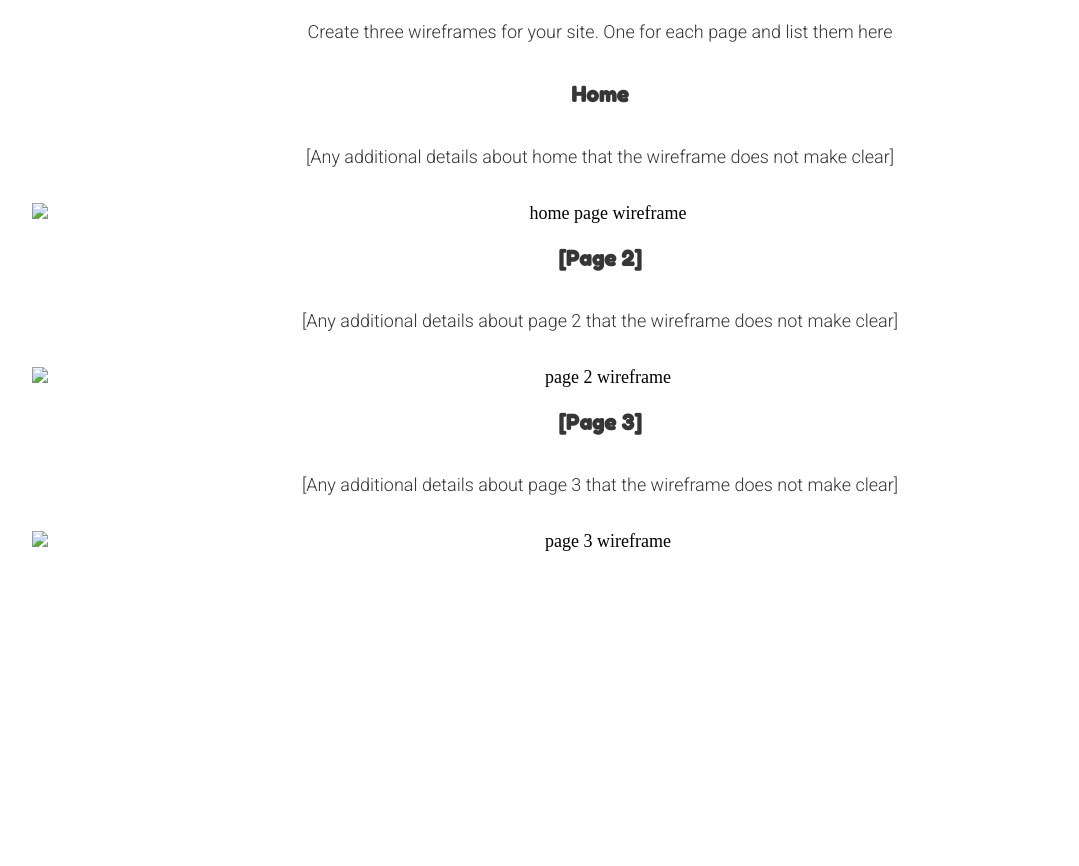
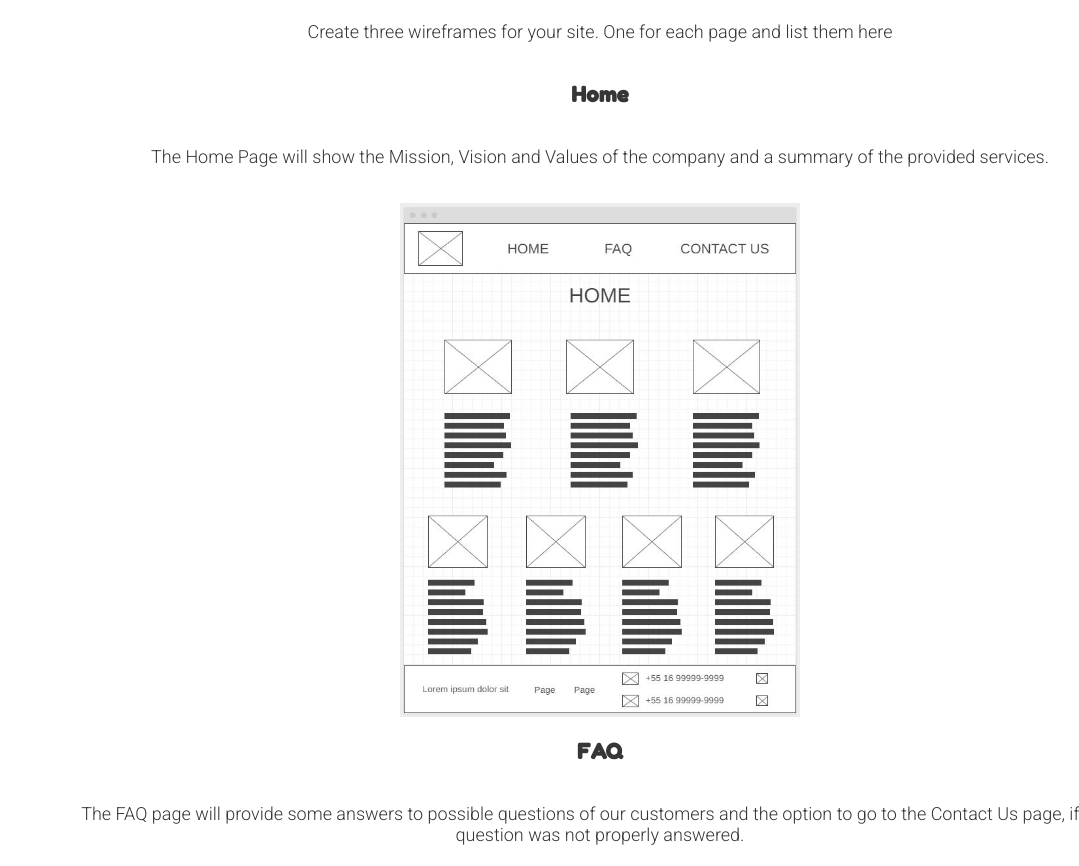
Before and after one commit to machado95/wdd130, a plain HTML site: page cutepaw/site-plan.html in a window 1280 px wide. Shown: the part 4975-5841 px from the top of the page, without its empty margins (40-1119 px from the left). Before the commit the page ends 5599 px from the top, so only its background shows below. Drawn offline with Linux system fonts and the light colour scheme.

Commit message:
Finishing Cutepaw site-plan page

```diff
--- a/cutepaw/site-plan.html
+++ b/cutepaw/site-plan.html
@@ -170,21 +170,21 @@
 
       <h3>Home</h3>
       <p>
-        [Any additional details about home that the wireframe does not make clear]
+        The Home Page will show the Mission, Vision and Values of the company and a summary of the provided services.
       </p>
-      <img src="#" alt="home page wireframe">
+      <img width="400px" src="images/cutepaw-home-wireframe.JPG" alt="home page wireframe">
 
-      <h3>[Page 2]</h3>
+      <h3>FAQ</h3>
       <p>
-        [Any additional details about page 2 that the wireframe does not make clear]
+        The FAQ page will provide some answers to possible questions of our customers and the option to go to the Contact Us page, if their question was not properly answered.
       </p>
-      <img src="#" alt="page 2 wireframe">
+      <img width="400px" src="images/cutepaw-faq-wireframe.JPG" alt="FAQ wireframe">
 
-      <h3>[Page 3]</h3>
+      <h3>Contact Us</h3>
       <p>
-        [Any additional details about page 3 that the wireframe does not make clear]
+        The Contact Us page will provide the option to send an email, provide some contact information and social media links.
       </p>
-      <img src="#" alt="page 3 wireframe">
+      <img width="400px" src="images/cutepaw-contactus-wireframe.JPG" alt="Contact Us wireframe">
     </main>
   </body>
 
```
Also changed, not shown: cutepaw/images/cutepaw-contactus-wireframe.JPG (added), cutepaw/images/cutepaw-faq-wireframe.JPG (added), cutepaw/images/cutepaw-home-wireframe.JPG (added).
